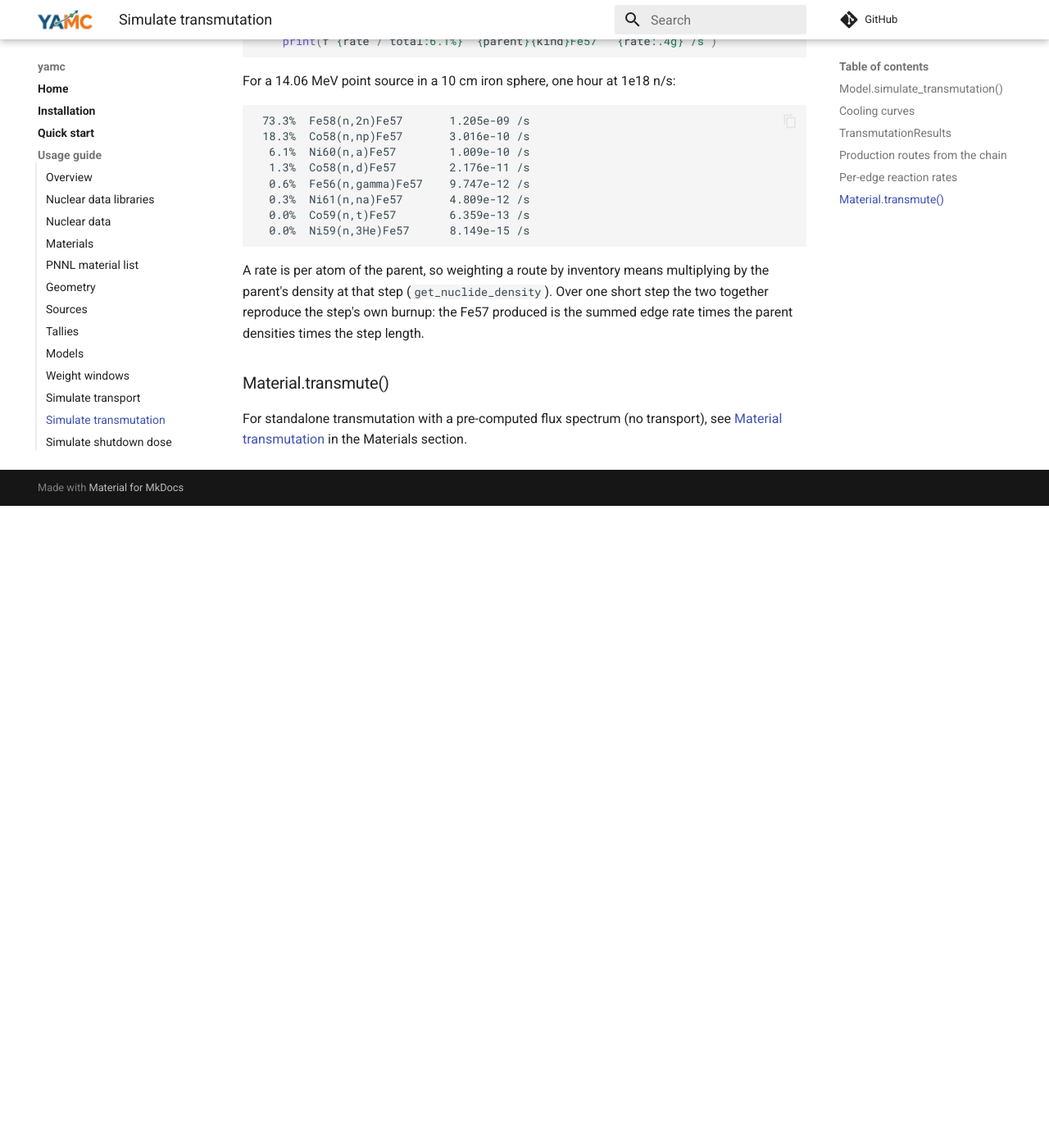
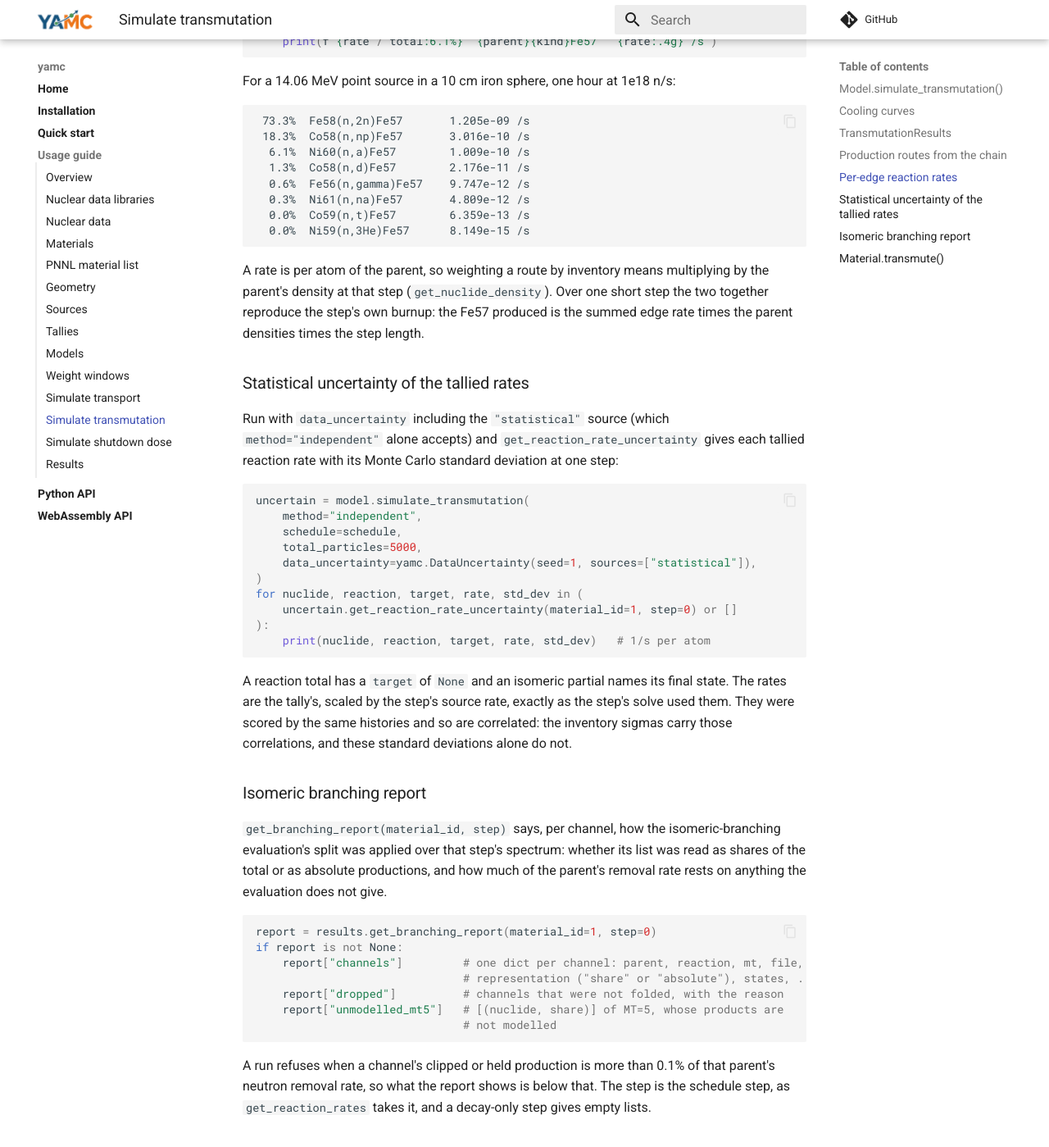
Before and after one commit to fusion-neutronics/yamc, an MkDocs documentation site: the page built from docs/simulate_transmutation.md, in a window 1280 px wide and 1400 px high, scrolled down 3773 px. Shown: the whole window at 82% size. Built offline with MkDocs 1.6.1 and Material for MkDocs 9.7.7, drawn with Linux system fonts in a browser that asks for light colours; comment, search, counter and statistics services are not loaded; before the commit the page ends 4390 px from its top, so only the background shows below that.

Commit message:
Document the tallied-rate sigmas, the branching report, dose half-life uncertainty, H*(10) and bin covariance
get_reaction_rate_uncertainty and get_branching_report on the transmutation
page, time_correct_tally(data_uncertainty=) with DoseResult's data_std_dev,
total_std_dev and data_uncertainty_info on the shutdown dose page, and the
ambient dose quantity and Tally(covariance=True) on the tallies page, all
from yamc-core 0.14.0.

````diff
--- a/docs/simulate_transmutation.md
+++ b/docs/simulate_transmutation.md
@@ -177,6 +177,57 @@
 
 A rate is per atom of the parent, so weighting a route by inventory means multiplying by the parent's density at that step (``get_nuclide_density``). Over one short step the two together reproduce the step's own burnup: the Fe57 produced is the summed edge rate times the parent densities times the step length.
 
+### Statistical uncertainty of the tallied rates
+
+Run with ``data_uncertainty`` including the ``"statistical"`` source (which
+``method="independent"`` alone accepts) and ``get_reaction_rate_uncertainty``
+gives each tallied reaction rate with its Monte Carlo standard deviation at one
+step:
+
+<!-- doctest: skip -->
+```python
+uncertain = model.simulate_transmutation(
+    method="independent",
+    schedule=schedule,
+    total_particles=5000,
+    data_uncertainty=yamc.DataUncertainty(seed=1, sources=["statistical"]),
+)
+for nuclide, reaction, target, rate, std_dev in (
+    uncertain.get_reaction_rate_uncertainty(material_id=1, step=0) or []
+):
+    print(nuclide, reaction, target, rate, std_dev)   # 1/s per atom
+```
+
+A reaction total has a ``target`` of ``None`` and an isomeric partial names its
+final state. The rates are the tally's, scaled by the step's source rate,
+exactly as the step's solve used them. They were scored by the same histories
+and so are correlated: the inventory sigmas carry those correlations, and these
+standard deviations alone do not.
+
+### Isomeric branching report
+
+``get_branching_report(material_id, step)`` says, per channel, how the
+isomeric-branching evaluation's split was applied over that step's spectrum:
+whether its list was read as shares of the total or as absolute productions,
+and how much of the parent's removal rate rests on anything the evaluation does
+not give.
+
+<!-- doctest: skip -->
+```python
+report = results.get_branching_report(material_id=1, step=0)
+if report is not None:
+    report["channels"]         # one dict per channel: parent, reaction, mt, file,
+                               # representation ("share" or "absolute"), states, ...
+    report["dropped"]          # channels that were not folded, with the reason
+    report["unmodelled_mt5"]   # [(nuclide, share)] of MT=5, whose products are
+                               # not modelled
+```
+
+A run refuses when a channel's clipped or held production is more than 0.1% of
+that parent's neutron removal rate, so what the report shows is below that.
+The step is the schedule step, as ``get_reaction_rates`` takes it, and a
+decay-only step gives empty lists.
+
 ### Material.transmute()
 
 For standalone transmutation with a pre-computed flux spectrum (no transport), see [Material transmutation](materials.md#transmutation) in the Materials section.
````
Also changed, not shown: docs/simulate_shutdown_dose.md (+31 -1 lines), docs/tallies.md (+47 -2 lines).
